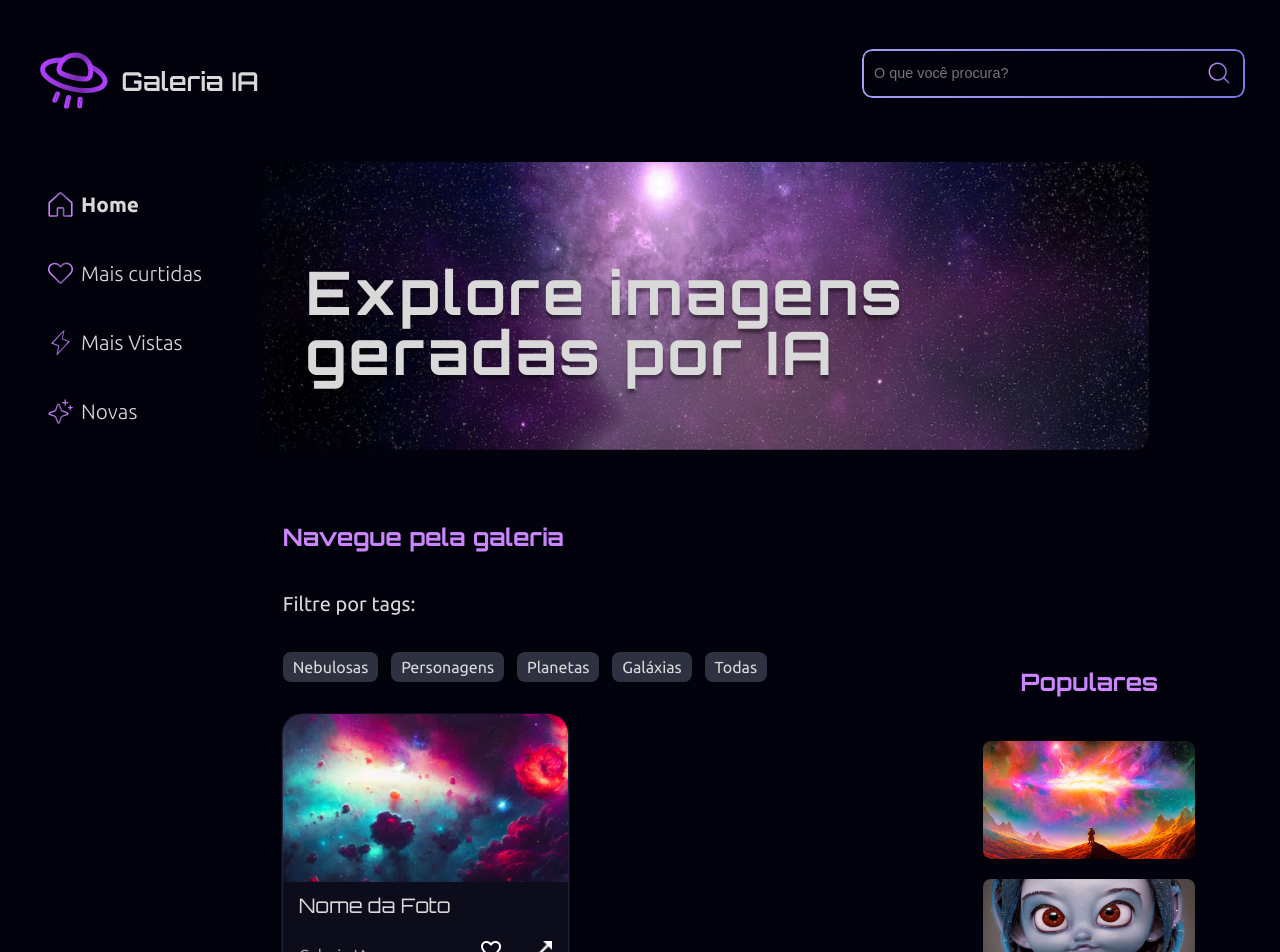
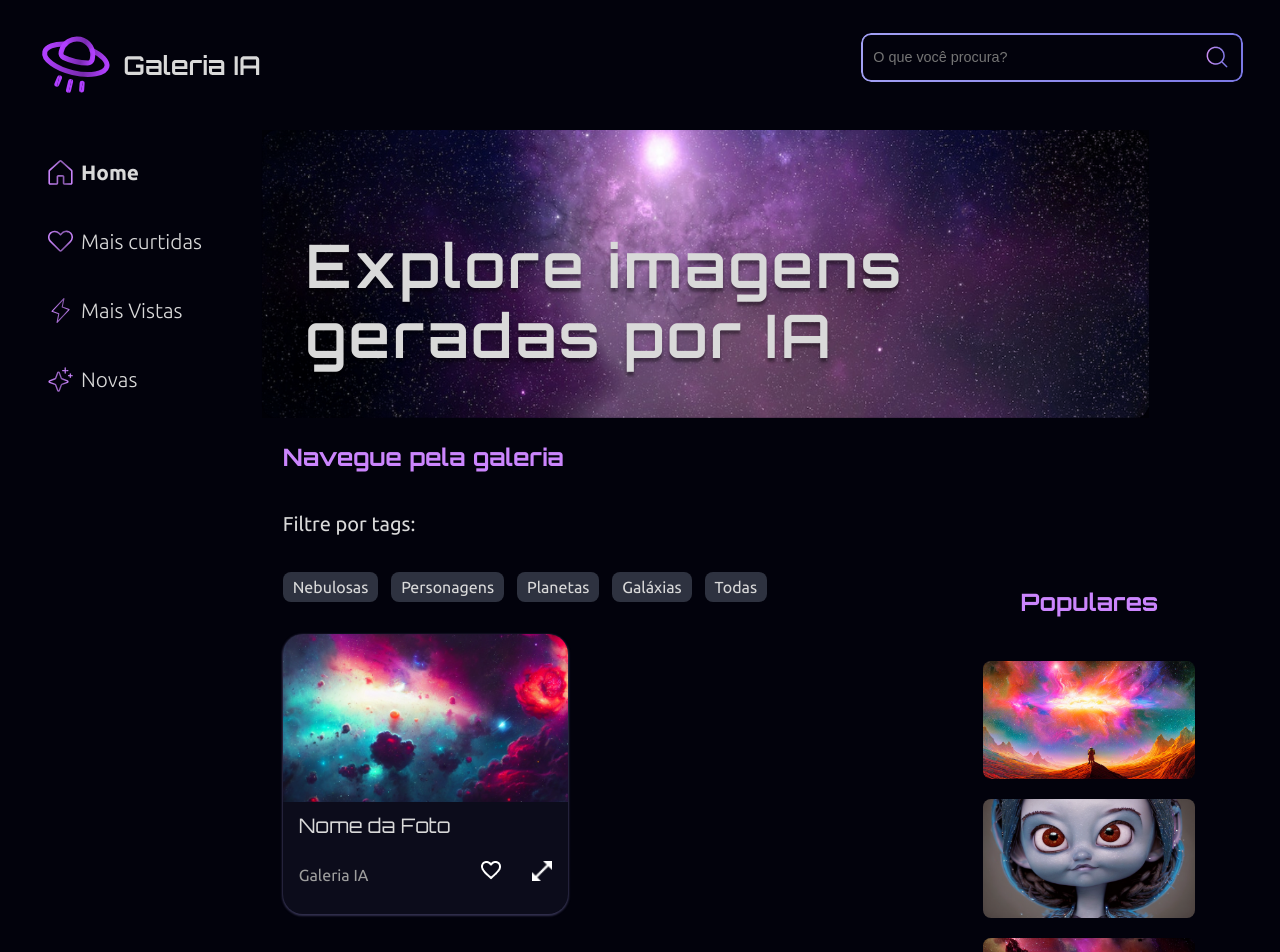
Before and after one commit to robs-am/space-gallery, a React (Create React App) app: page / in a window 1280 px wide. Shown: the top 952 px of the page. Built offline with nearby package versions, Linux system fonts and the light colour scheme.

Commit message:
ass espaçamento enre as sections mobile

```diff
--- a/src/Components/Header/Header.module.scss
+++ b/src/Components/Header/Header.module.scss
@@ -6,7 +6,8 @@
 
   justify-content: space-between;
   align-items: center;
-  margin: 3rem 35px;
+  margin: 2rem 37px;
+  gap: 1.5rem;
 
   &__container {
     display: flex;
--- a/src/Components/Menu/Menu.module.scss
+++ b/src/Components/Menu/Menu.module.scss
@@ -59,6 +59,7 @@
       display: flex;
       flex-direction: row;
       justify-content: space-around;
+      margin-left: 14rem;
     }
 
     &__item {
--- a/src/Pages/Homepage/Homepage.module.scss
+++ b/src/Pages/Homepage/Homepage.module.scss
@@ -26,8 +26,8 @@ main {
       color: #d9d9d9;
       font-size: 60px;
       font-family: "Orbitron";
-      line-height: 60px;
-      font-weight: 700;
+      line-height: 70px;
+      font-weight: 600;
       letter-spacing: 3px;
       width: 600px;
       height: 144px;
@@ -45,7 +45,7 @@ main {
   justify-content: space-between;
   align-items: flex-start;
   margin-left: 21%;
-  margin-top: 3rem;
+  margin-top: 0;
 }
 
 @media (max-width: 480px) {
```
